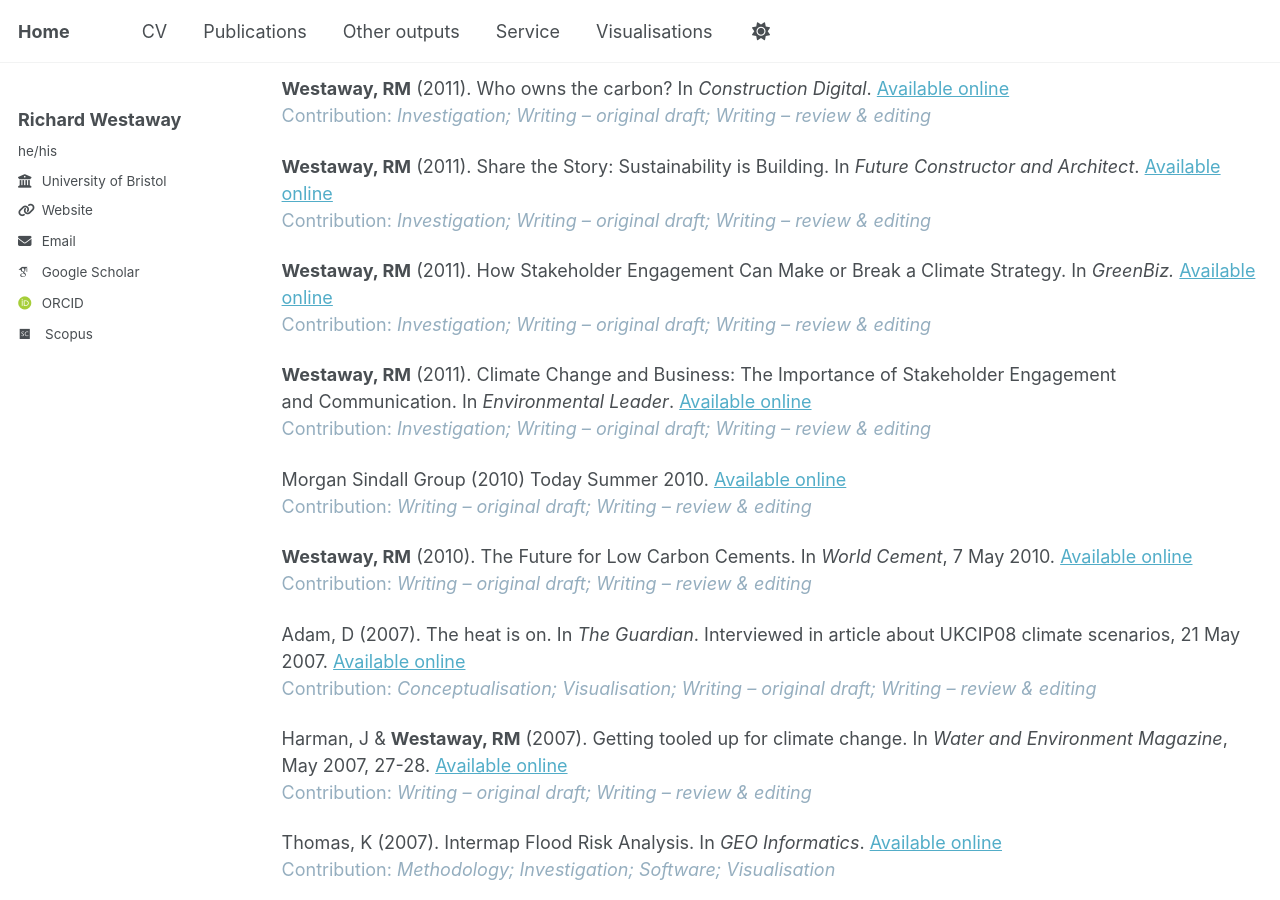
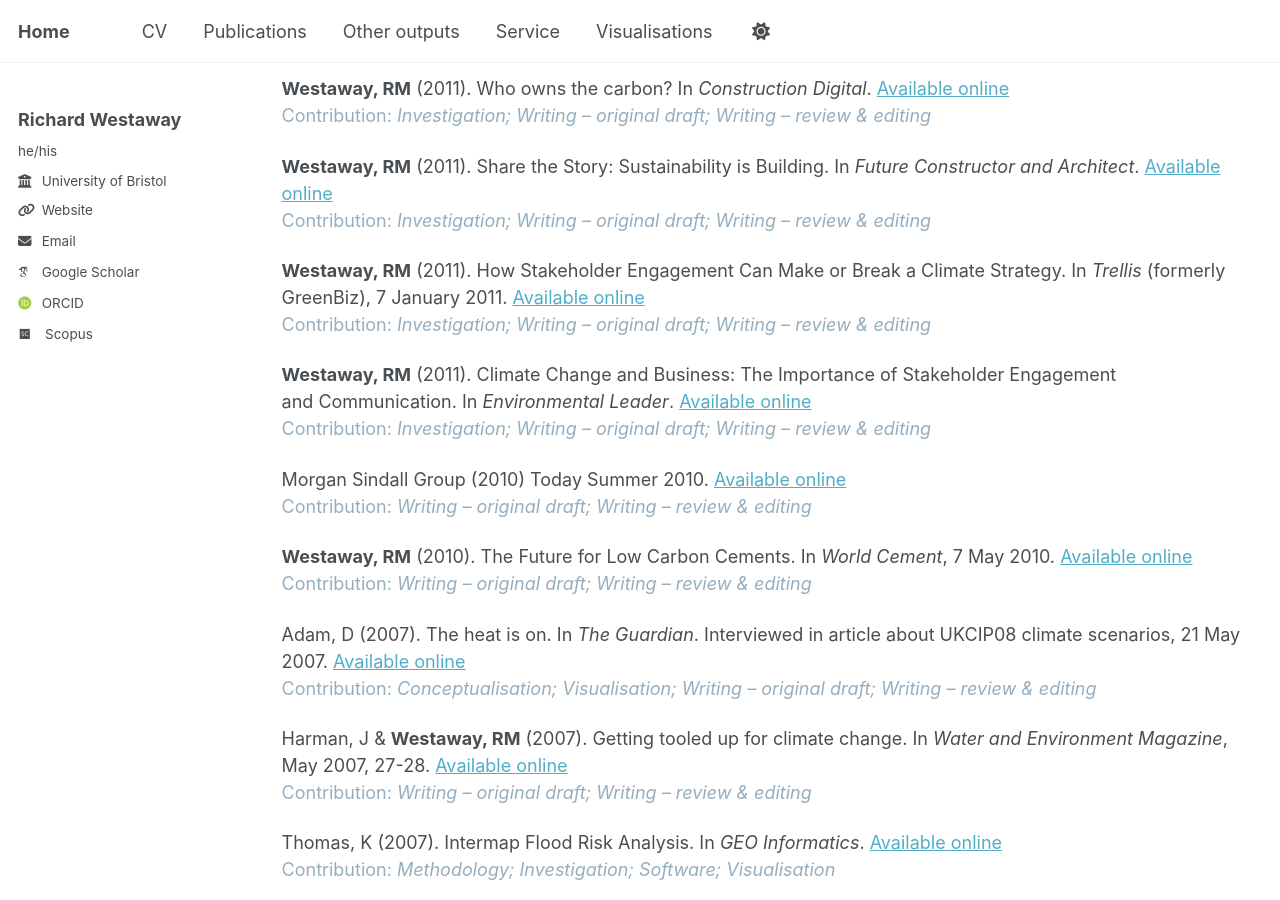
Before and after one commit to richardwestaway/richardwestaway.github.io, a Jekyll site: the page built from _pages/outputs.html, in a window 1280 px wide and 900 px high, scrolled down 10023 px. Built offline with Jekyll 4.4.1, drawn with Linux system fonts in a browser that asks for light colours; some web fonts are replaced.

Commit message:
Update outputs.html

```diff
--- a/_pages/outputs.html
+++ b/_pages/outputs.html
@@ -213,7 +213,7 @@ information package for the UK. Awareness-raising poster, March 2008. <a href="h
 
 <p><strong>Westaway, RM</strong> (2011). Share the Story: Sustainability is Building. In <em>Future Constructor and Architect</em>.&nbsp;<a href="https://richardwestaway.github.io/files/2011-fca-share-the-story.pdf" target="_blank" rel="noopener">Available online</a><br /><span style="color: #95aebf;">Contribution: <em>Investigation; Writing &ndash; original draft; Writing &ndash; review &amp; editing</em></span></p>
 
-<p><strong>Westaway, RM</strong> (2011). How Stakeholder Engagement Can Make or Break a Climate Strategy. In <em>GreenBiz. </em><a href="https://web.archive.org/web/20120530034141/https://www.greenbiz.com/blog/2011/01/07/how-stakeholder-engagement-can-make-or-break-climate-strategy" target="_blank" rel="noopener">Available online</a><br /><span style="color: #95aebf;">Contribution: <em>Investigation; Writing &ndash; original draft; Writing &ndash; review &amp; editing</em></span></p>
+<p><strong>Westaway, RM</strong> (2011). How Stakeholder Engagement Can Make or Break a Climate Strategy. In <em>Trellis</em> (formerly GreenBiz), 7 January 2011. <a href="https://trellis.net/article/how-stakeholder-engagement-can-make-or-break-climate-strategy/" target="_blank" rel="noopener">Available online</a><br /><span style="color: #95aebf;">Contribution: <em>Investigation; Writing &ndash; original draft; Writing &ndash; review &amp; editing</em></span></p>
 
 <p><strong>Westaway, RM</strong> (2011). Climate Change and Business: The Importance&nbsp;of Stakeholder Engagement and&nbsp;Communication. In <em>Environmental Leader</em>. <a href="https://web.archive.org/web/20211221035725/https://www.environmentalleader.com/2011/01/climate-change-and-business-the-importance-of-stakeholder-engagement-and-communication/" target="_blank" rel="noopener">Available online</a><br /><span style="color: #95aebf;">Contribution: <em>Investigation; Writing &ndash; original draft; Writing &ndash; review &amp; </em><em>editing</em></span></p>
 
```
